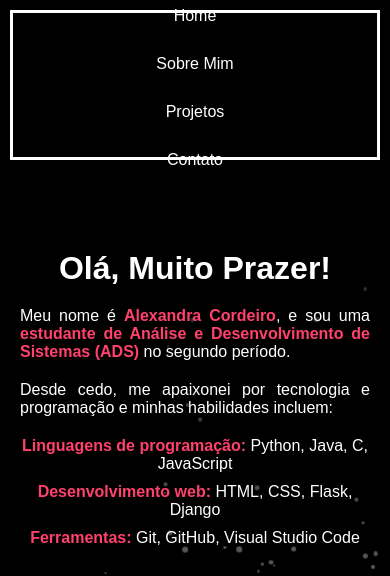
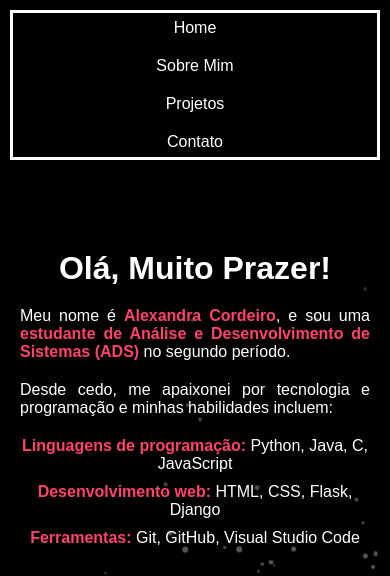
Before and after one commit to AlexadraCampos/portfolio, a Django app: page /sobre/ in a window 390 px wide. Shown: the top 576 px of the page. Run offline with Django 5.2, Linux system fonts and the light colour scheme.

Commit message:
correção responsividade

```diff
--- a/core/static/css/styles.css
+++ b/core/static/css/styles.css
@@ -335,7 +335,10 @@ footer p {
     body {
         font-size: 16px;
     }
-}
+    .menu {
+      display: flex;
+      flex-direction: column;
+    }
 
 @media (max-width: 480px) {
     nav ul li a {
--- a/core/templates/core/sobre_mim.html
+++ b/core/templates/core/sobre_mim.html
@@ -11,10 +11,10 @@
     <header>
         <nav>
             <ul>
-                <li><a href="/">Home</a></li>
-                <li><a href="/sobre/">Sobre Mim</a></li>
-                <li><a href="/projetos/">Projetos</a></li>
-                <li><a href="/contato/">Contato</a></li>
+                <li><a class="menu" href="/">Home</a></li>
+                <li><a class="menu" href="/sobre/">Sobre Mim</a></li>
+                <li><a class="menu" href="/projetos/">Projetos</a></li>
+                <li><a class="menu" href="/contato/">Contato</a></li>
             </ul>
         </nav>
     </header>
```
Also changed, not shown: core/templates/core/contato.html (+4 -4 lines), core/templates/core/home.html (+4 -4 lines), core/templates/core/projetos.html (+4 -4 lines).
